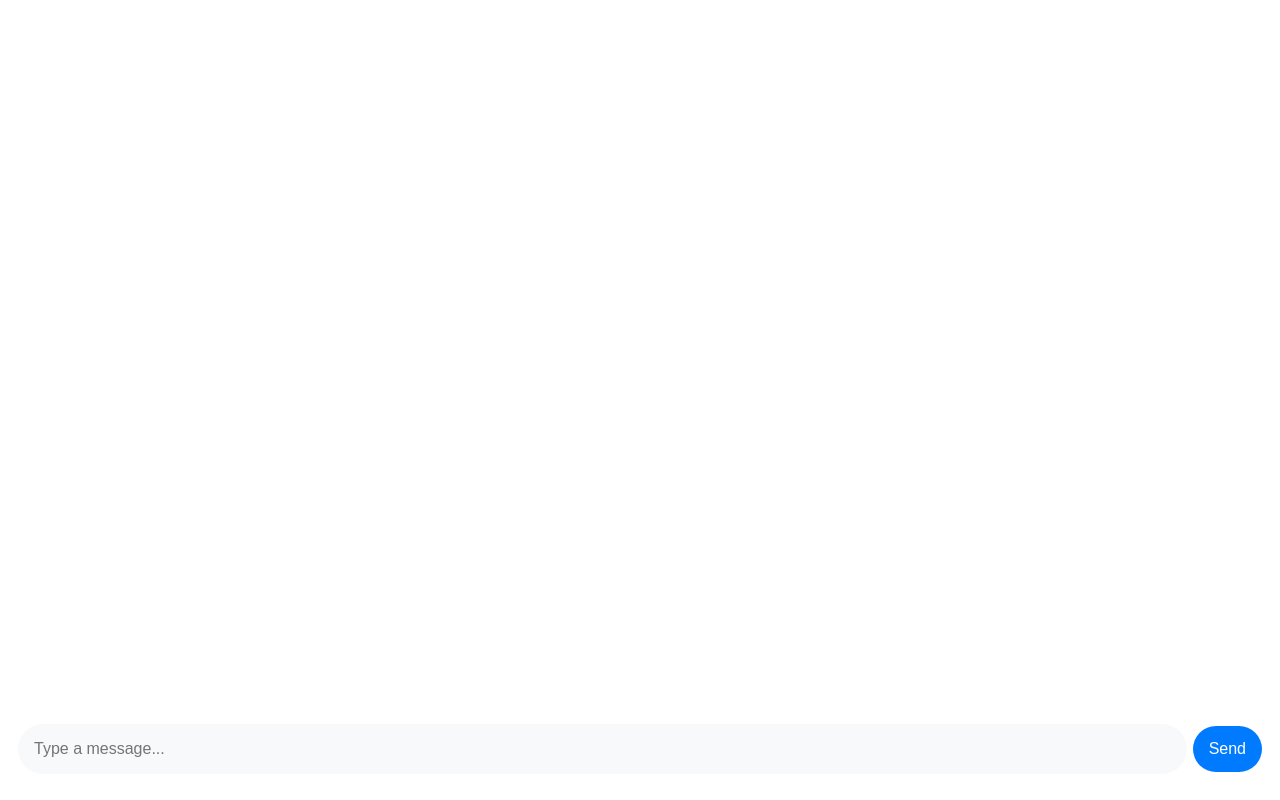
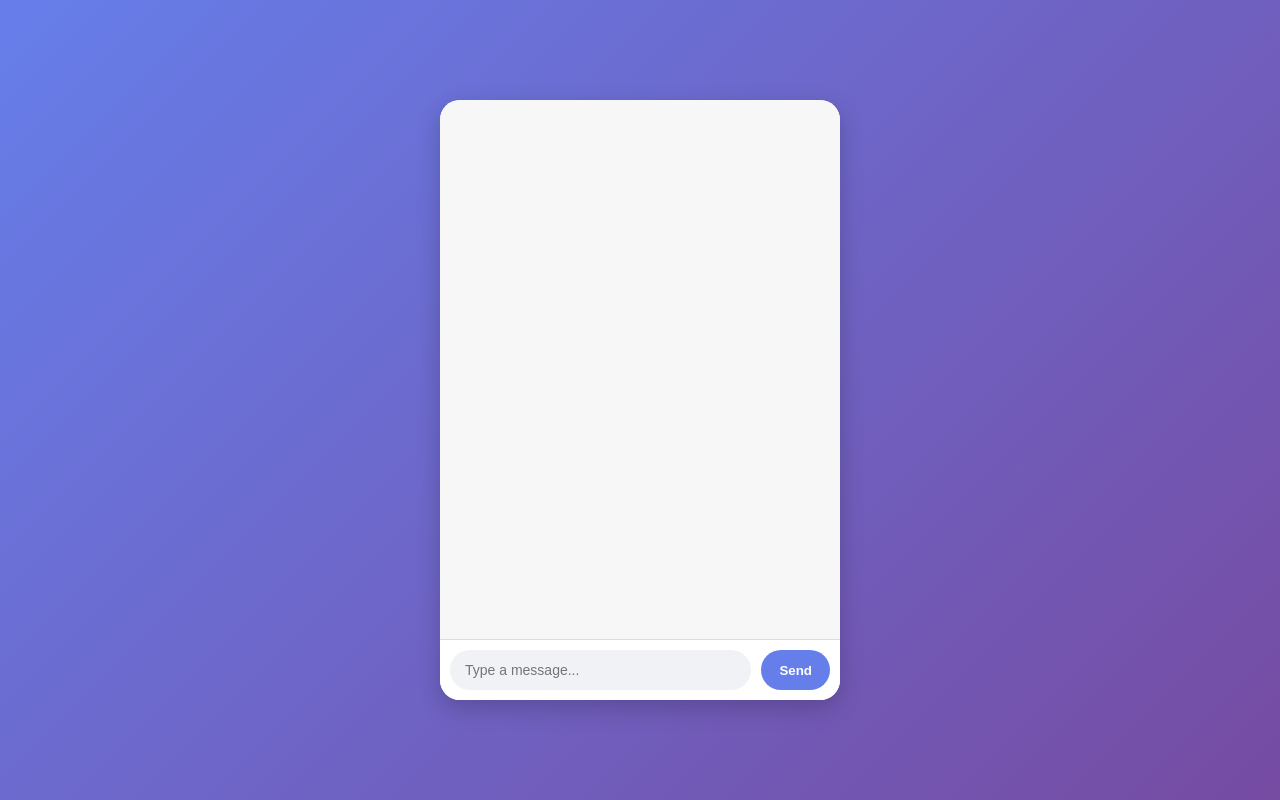
Before and after one commit to sachinpal09/Chat_Application, a website: page chat-app-main/public/index.html in a window 1280 px wide. Drawn offline with Linux system fonts and the light colour scheme.

Commit message:
Update style.css

```diff
--- a/chat-app-main/public/style.css
+++ b/chat-app-main/public/style.css
@@ -1,4 +1,4 @@
- /* Chat bubble styling */
+/* Chat bubble styling
  .chat-container {
   display: flex;
   flex-direction: column;
@@ -70,4 +70,96 @@
 
 #sendButton:active {
   background-color: #3b9aff;
+} */
+ /* style.css */
+
+body {
+  margin: 0;
+  font-family: 'Segoe UI', Tahoma, Geneva, Verdana, sans-serif;
+  background: linear-gradient(135deg, #667eea, #764ba2);
+  display: flex;
+  justify-content: center;
+  align-items: center;
+  height: 100vh;
 }
+
+.chat-container {
+  width: 400px;
+  height: 600px;
+  background: #ffffff;
+  border-radius: 20px;
+  display: flex;
+  flex-direction: column;
+  box-shadow: 0 8px 25px rgba(0, 0, 0, 0.2);
+  overflow: hidden;
+}
+
+/* Messages area */
+.messages-container {
+  flex: 1;
+  padding: 15px;
+  overflow-y: auto;
+  background: #f7f7f7;
+  display: flex;
+  flex-direction: column;
+  gap: 12px;
+}
+
+/* Each message bubble */
+.message-container {
+  display: flex;
+}
+
+.message-bubble {
+  max-width: 70%;
+  padding: 10px 15px;
+  border-radius: 20px;
+  background: #e4e6eb;
+  font-size: 14px;
+  line-height: 1.4;
+  box-shadow: 0 3px 8px rgba(0, 0, 0, 0.1);
+}
+
+/* Sent messages (align right) */
+.sender-message-container {
+  justify-content: flex-end;
+}
+
+.sender-message-bubble {
+  background: #667eea;
+  color: #fff;
+}
+
+/* Input area */
+.message-input-container {
+  display: flex;
+  padding: 10px;
+  border-top: 1px solid #ddd;
+  background: #fff;
+}
+
+.message-input-container input {
+  flex: 1;
+  border: none;
+  padding: 12px 15px;
+  font-size: 14px;
+  border-radius: 30px;
+  outline: none;
+  background: #f0f2f5;
+  margin-right: 10px;
+}
+
+.message-input-container button {
+  background: #667eea;
+  border: none;
+  color: white;
+  padding: 12px 18px;
+  border-radius: 30px;
+  cursor: pointer;
+  font-weight: bold;
+  transition: 0.3s ease;
+}
+
+.message-input-container button:hover {
+  background: #5563c1;
+}
```
